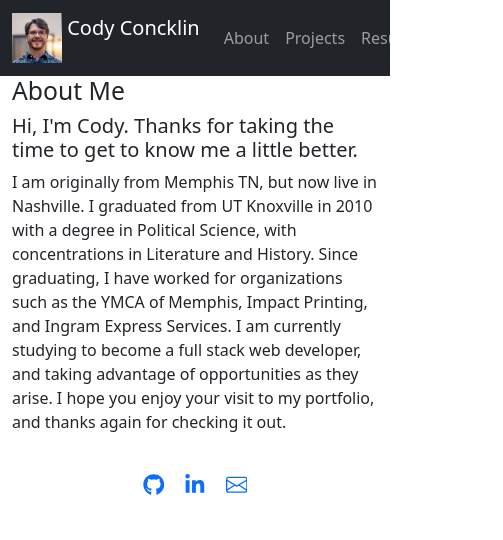
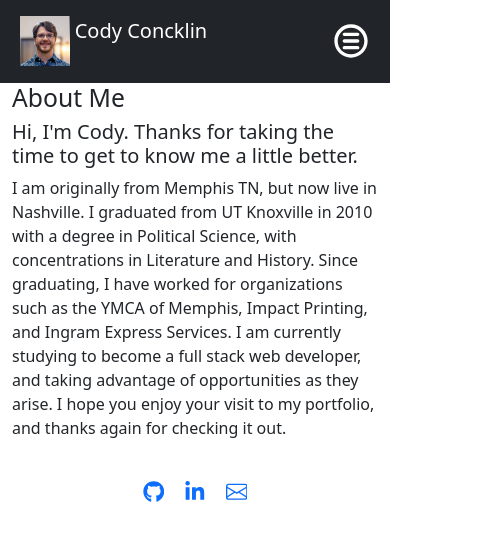
Before and after one commit to CodyConck/CC-Designs-React-Portfolio, a React (Create React App) app: page / in a window 390 px wide. Shown: the top 540 px of the page, 503 px wide, since content can reach past the window. Built offline with nearby package versions, Linux system fonts and the light colour scheme.

Commit message:
created responsive hamburger menu

```diff
--- a/src/App.js
+++ b/src/App.js
@@ -1,10 +1,12 @@
 import About from './components/About';
 import Footer from './components/Footer';
 import NavBar from './components/NavBar';
+import MobileNav from './components/MobileNav';
 import Projects from './components/Projects';
 import Resume from './components/Resume';
 import Contact from './components/Contact';
 import './App.css';
+import './components/mobileNav.css'
 
 import { useState } from 'react';
 
@@ -26,6 +28,7 @@ function App() {
     <div>
       {/* Pass the state value and the setter as props to NavBar */}
       <NavBar currentPage={currentPage} handlePageChange={handlePageChange} />
+      <MobileNav currentPage={currentPage} handlePageChange={handlePageChange} />
       {/* Call the renderPage function passing in the currentPage */}
       <div>{renderPage(currentPage)}</div>
       <main>
--- /dev/null
+++ b/src/components/MobileNav.js
@@ -0,0 +1,50 @@
+import { Container, Nav, Navbar } from 'react-bootstrap'
+import logo from '../assets/cody-headshot.jpeg';
+import React from 'react';
+import { CgMenuRound, CgCloseO } from 'react-icons/cg'
+import { useState } from 'react'
+
+import './mobileNav.css'
+
+function MobileNav(props) {
+
+    const [open, setOpen] = useState(false);
+
+    const hamburgerIcon = <CgMenuRound
+        className="hamburger"
+        size='40px' color='white'
+        onClick={() => setOpen(!open)}
+    />
+    const closeIcon = <CgCloseO
+        className="hamburger"
+        size='40px' color='white'
+        onClick={() => setOpen(!open)}
+    />
+
+    return (
+        <Navbar className="mobile" bg="dark" variant="dark" >
+            <Navbar.Brand href="#home" className="picture">
+                <img
+                    alt=""
+                    src={logo}
+                    width="50"
+                    height="50"
+                    className="d-inline-block align-top"
+                />{' '}
+                Cody Concklin
+            </Navbar.Brand>
+
+            {open ? closeIcon : hamburgerIcon}
+            {open && <Nav className="mr-auto">
+
+                <Nav.Link onClick={() => props.handlePageChange('About')} href="#home">About</Nav.Link>
+                <Nav.Link onClick={() => props.handlePageChange('Projects')} href="#home">Projects</Nav.Link>
+                <Nav.Link onClick={() => props.handlePageChange('Resume')} href="#home">Resume</Nav.Link>
+                <Nav.Link onClick={() => props.handlePageChange('Contact')} href="#home">Contact</Nav.Link>
+            </Nav>}
+
+        </Navbar>
+    )
+}
+
+export default MobileNav
--- a/src/components/NavBar.js
+++ b/src/components/NavBar.js
@@ -2,9 +2,11 @@ import { Container, Nav, Navbar } from 'react-bootstrap'
 import logo from '../assets/cody-headshot.jpeg';
 import React from 'react';
 
+import './mobileNav.css'
+
 function NavBar(props) {
     return (
-        <Navbar bg="dark" variant="dark">
+        <Navbar className="webNav" bg="dark" variant="dark">
             <Container>
                 <Navbar.Brand href="#home">
                     <img
--- a/src/components/Projects.js
+++ b/src/components/Projects.js
@@ -68,17 +68,17 @@ function Projects() {
                         <h1></h1>
                         <Card style={{ width: '18rem' }}>
                             <Card.Img variant="top" src={projectData.img} />
-                            <Card.Body>
+                            <Card.Body >
                                 <Card.Title>{projectData.name}</Card.Title>
                                 <Card.Text>
                                     {projectData.description}
                                 </Card.Text>
                               <h4 class= 'text-center'>
-                                <a href={projectData.github} target="_blank" style={{ padding: 10 }} alt='GitHub profile link'>
+                                <a href={projectData.github} target="_blank" style={{ padding: 10 }} alt='GitHub profile link'rel="noreferrer">
                                  <FaGithub/>
                                 </a>
 
-                                <a href={projectData.deployed} target="_blank" style={{ padding: 10 }} alt='live deployment link'>
+                                <a href={projectData.deployed} target="_blank" style={{ padding: 10 }} alt='live deployment link'rel="noreferrer">
                                 <MdLaptopMac/>
                                 </a>
                               </h4>
--- /dev/null
+++ b/src/components/mobileNav.css
@@ -0,0 +1,34 @@
+nav.mobile {
+    display: none;
+}
+
+@media (max-width: 992px){
+    nav.webNav {
+        display: none
+    }
+    nav.mobile {
+        display: flex;
+        align-items: center;
+        height: 82.5px;
+
+    }
+    svg.hamburger {
+        position: absolute;
+        right: 5%;
+        cursor: pointer;
+    }
+    div.mr-auto.navbar-nav {
+        display: flex;
+        flex-direction: column;
+        position: absolute;
+        top: 82.5px;
+        right: 0;
+        width: 100%;
+        background: #181818;
+        border-top: 2px solid #8C1CD1;
+        padding-left: 5%;
+    }
+    a.picture.navbar-brand {
+        padding-left: 5%;
+    }
+}
```
